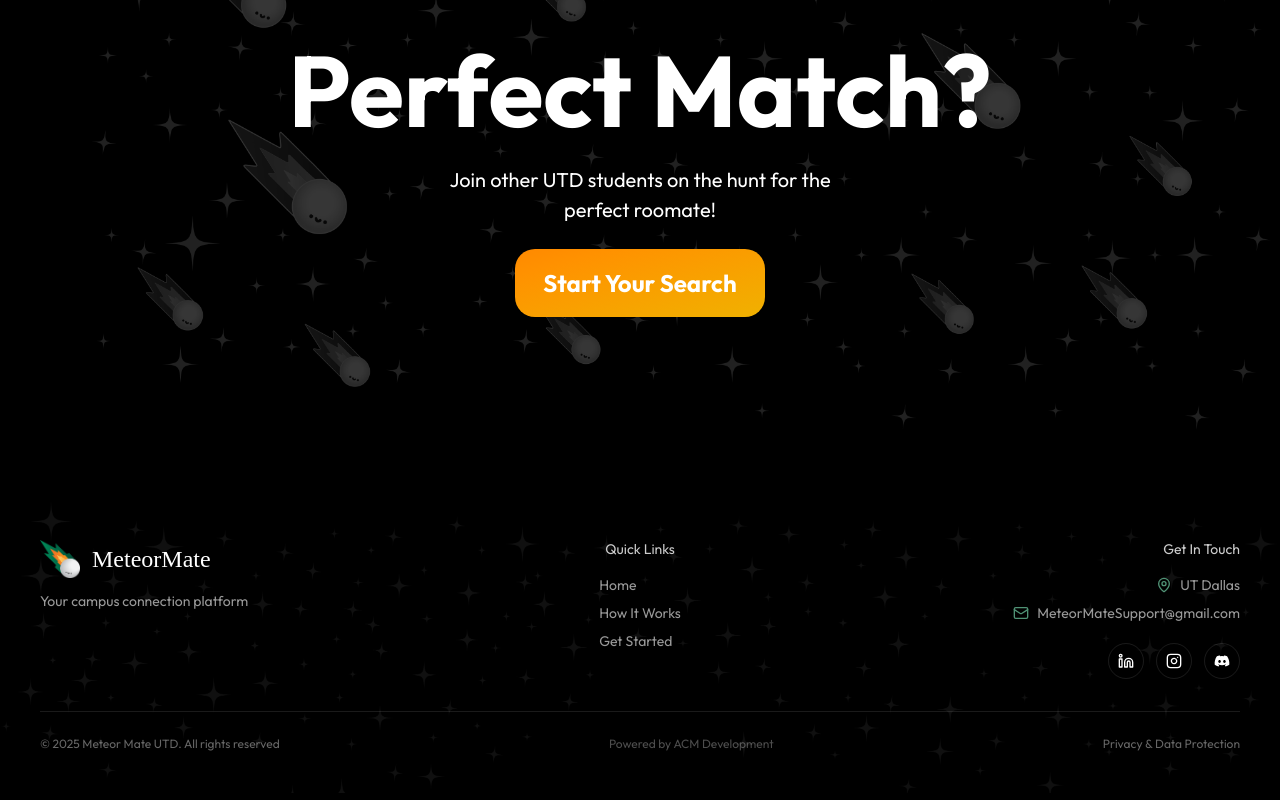
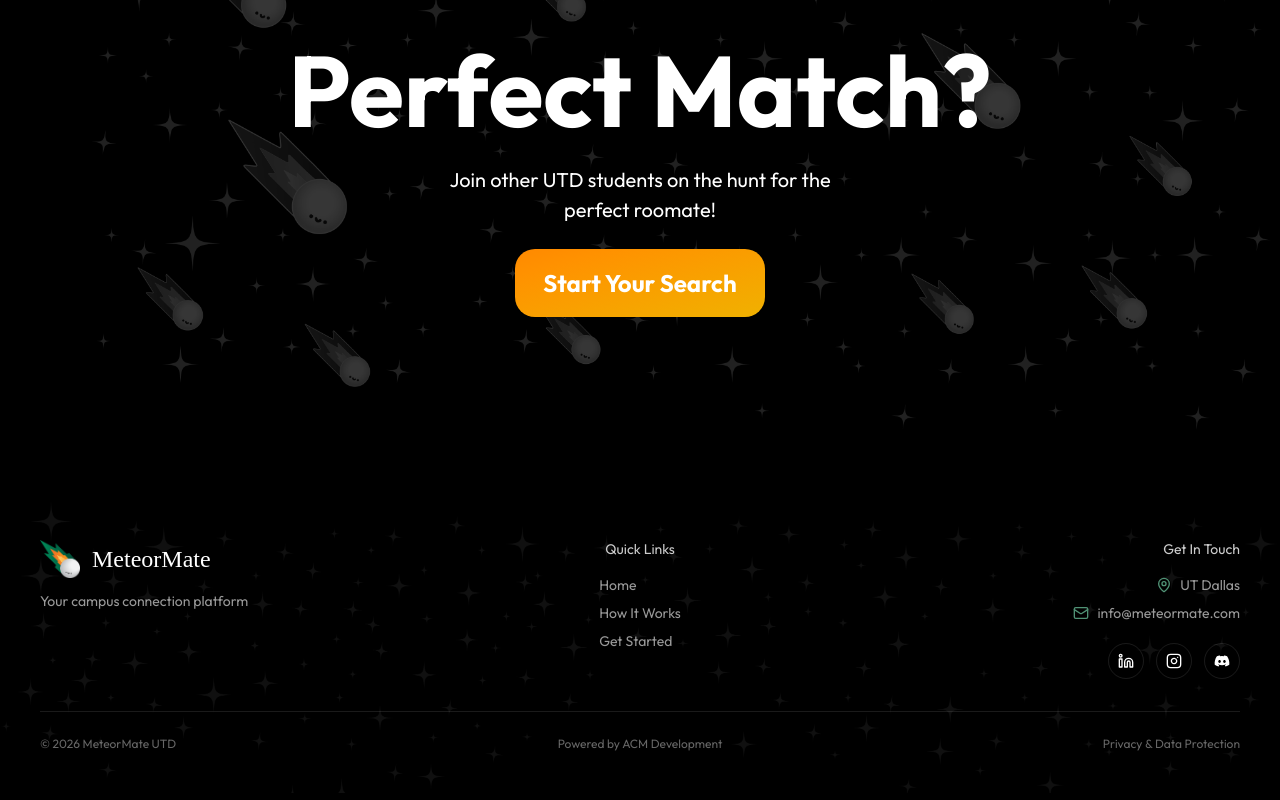
Before and after one commit to acmutd/meteormate-client, a Next.js app: page / in a window 1280 px wide. Shown: the part 2003-2803 px from the top of the page. Built offline with nearby package versions, Linux system fonts and the light colour scheme; no server answers; a web font is replaced by a local one.

Commit message:
Initial text fixes, on-hovers might be broken though?

```diff
--- a/components/landing/ContactUs.tsx
+++ b/components/landing/ContactUs.tsx
@@ -40,61 +40,67 @@ export default function ContactUs() {
 					<div className="flex flex-col items-center gap-3">
 						<h3 className="outfit-regular text-sm font-semibold text-white/80 mb-1">Quick Links</h3>
 						<div className="flex flex-col gap-2 outfit-regular text-white/60 text-sm">
-							<a href="#hero" className="hover:text-white transition-colors cursor-pointer">Home</a>
-							<a href="#howItWorks" className="hover:text-white transition-colors cursor-pointer">How It Works</a>
-							<a href="#getStarted" className="hover:text-white transition-colors cursor-pointer">Get Started</a>
+							<a href="#" className="hover:text-white transition-colors cursor-pointer">Home</a>
+							<a href="#howItWorks" className="hover:text-white transition-colors cursor-pointer">How It
+								Works</a>
+							<a href="#getStarted" className="hover:text-white transition-colors cursor-pointer">Get
+								Started</a>
 						</div>
 					</div>
 
 					{/* Right: Contact Info and Social Links */}
 					<div className="flex flex-col items-center md:items-end gap-3">
 						<h3 className="outfit-regular text-sm font-semibold text-white/80 mb-1">Get In Touch</h3>
-						<div className="flex flex-col gap-2 outfit-regular text-white/60 text-sm items-center md:items-end">
+						<div
+							className="flex flex-col gap-2 outfit-regular text-white/60 text-sm items-center md:items-end">
 							<div className="flex items-center gap-2">
-								<MapPin className="w-4 h-4 text-[#509275]" />
+								<MapPin className="w-4 h-4 text-[#509275]"/>
 								<span>UT Dallas</span>
 							</div>
-							<div className="flex items-center gap-2">
-								<Mail className="w-4 h-4 text-[#509275]" />
-								<span>MeteorMateSupport@gmail.com</span>
+							<div className="flex items-center gap-2" >
+								<Mail className="w-4 h-4 text-[#509275]"/>
+								<a href="mailto:info@meteormate.com" className="cursor-pointer hover:text-white/60 transition-colors">info@meteormate.com</a>
 							</div>
 						</div>
 						{/* Social Media Icons */}
 						<div className="flex gap-3 mt-2">
 							<a
-								href="https://www.linkedin.com/company/meteor-mate/posts/?feedView=all"
+								href="https://www.linkedin.com/company/acmutd/posts/?feedView=all"
 								target="_blank"
 								rel="noopener noreferrer"
 								className="w-9 h-9 bg-transparent border border-white/10 hover:bg-blue-600 hover:border-blue-600 rounded-full flex items-center justify-center transition-colors duration-200"
 							>
-								<Linkedin className="w-4 h-4 text-white" />
+								<Linkedin className="w-4 h-4 text-white"/>
 							</a>
 							<a
-								href="https://www.instagram.com/meteor.mate/"
+								href="https://www.instagram.com/acmutd/"
 								target="_blank"
 								rel="noopener noreferrer"
 								className="w-9 h-9 bg-transparent border border-white/10 hover:bg-pink-600 hover:border-pink-600 rounded-full flex items-center justify-center transition-colors duration-200"
 							>
-								<Instagram className="w-4 h-4 text-white" />
+								<Instagram className="w-4 h-4 text-white"/>
 							</a>
 							<a
-								href="https://discord.com"
+								href="https://discord.gg/qWsU6bPD2a"
 								target="_blank"
 								rel="noopener noreferrer"
 								className="w-9 h-9 bg-transparent border border-white/10 hover:bg-blue-400 hover:border-blue-400 rounded-full flex items-center justify-center transition-colors duration-200"
 							>
-								<FaDiscord className="w-4 h-4 text-white" />
+								<FaDiscord className="w-4 h-4 text-white"/>
 							</a>
 						</div>
 					</div>
 				</div>
 
 				{/* Footer Bottom */}
-				<div className="border-t border-white/10 mt-8 pt-6 flex flex-col md:flex-row justify-between items-center gap-4 text-xs text-white/40 outfit-regular">
-					<span>© 2025 Meteor Mate UTD. All rights reserved</span>
-					<span className="text-white/30">Powered by ACM Development</span>
-					<div className="flex gap-4">
-						<button className="cursor-pointer hover:text-white/60 transition-colors" onClick={() => router.push("/privacy")}>Privacy & Data Protection</button>
+				<div
+					className="border-t border-white/10 mt-8 pt-6 flex flex-col md:flex-row justify-between items-center gap-4 text-xs text-white/40 outfit-regular">
+					<span className="md:flex-1 md:text-left text-center">© 2026 MeteorMate UTD</span>
+					<a className="cursor-pointer hover:text-white/60 transition-colors md:flex-1 text-center" href="https://acmutd.co/development">Powered by ACM Development</a>
+					<div className="flex gap-4 md:flex-1 md:justify-end justify-center">
+						<button className="cursor-pointer hover:text-white/60 transition-colors"
+								onClick={() => router.push("/privacy")}>Privacy & Data Protection
+						</button>
 					</div>
 				</div>
 			</div>
--- a/src/app/privacy/page.tsx
+++ b/src/app/privacy/page.tsx
@@ -34,7 +34,7 @@ export default function PrivacyPage() {
             </div>
             <button
                 onClick={() => router.push("/")}
-                className="text-white/70 hover:text-white transition-colors text-sm md:text-base"
+                className="text-white/70 hover:text-white transition-colors text-sm md:text-base cursor-pointer"
             >
                 Back to Home
             </button>
@@ -151,7 +151,7 @@ export default function PrivacyPage() {
                 href="mailto:info@meteormate.com"
                 className="text-orange-400 hover:text-orange-300 transition-colors"
               >
-                MeteorMateSupport@gmail.com
+                info@meteormate.com
               </a>
             </p>
           </div>
```
